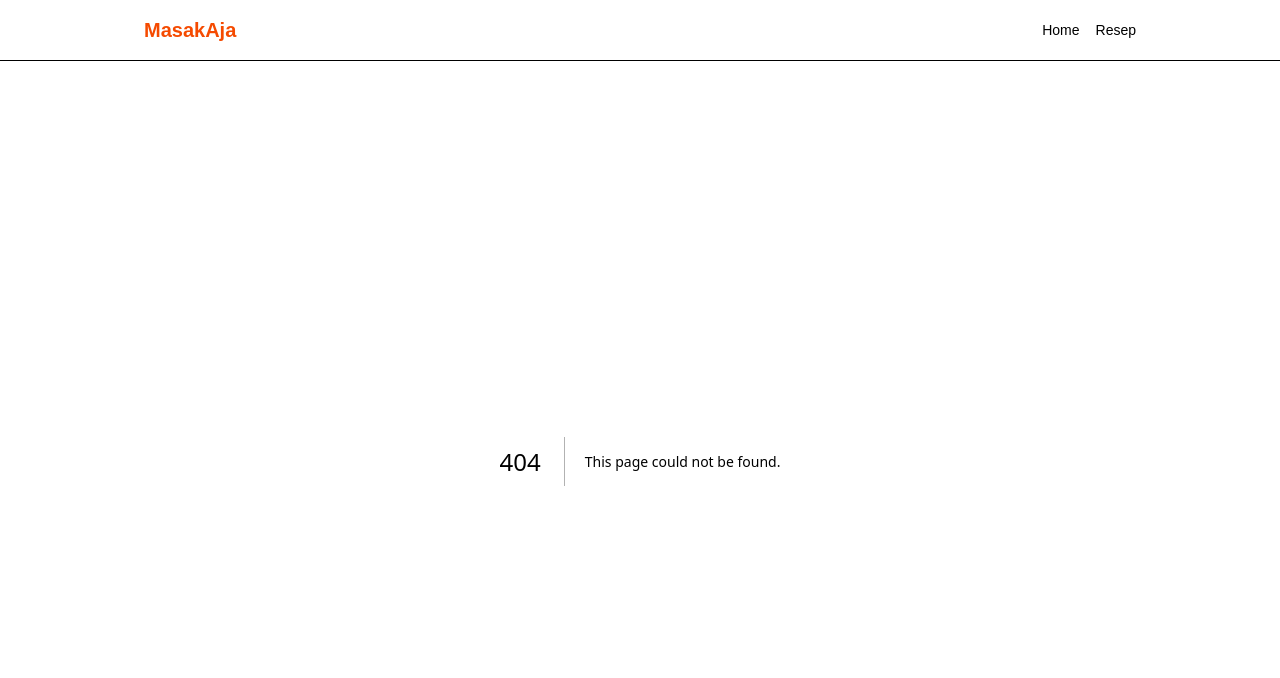
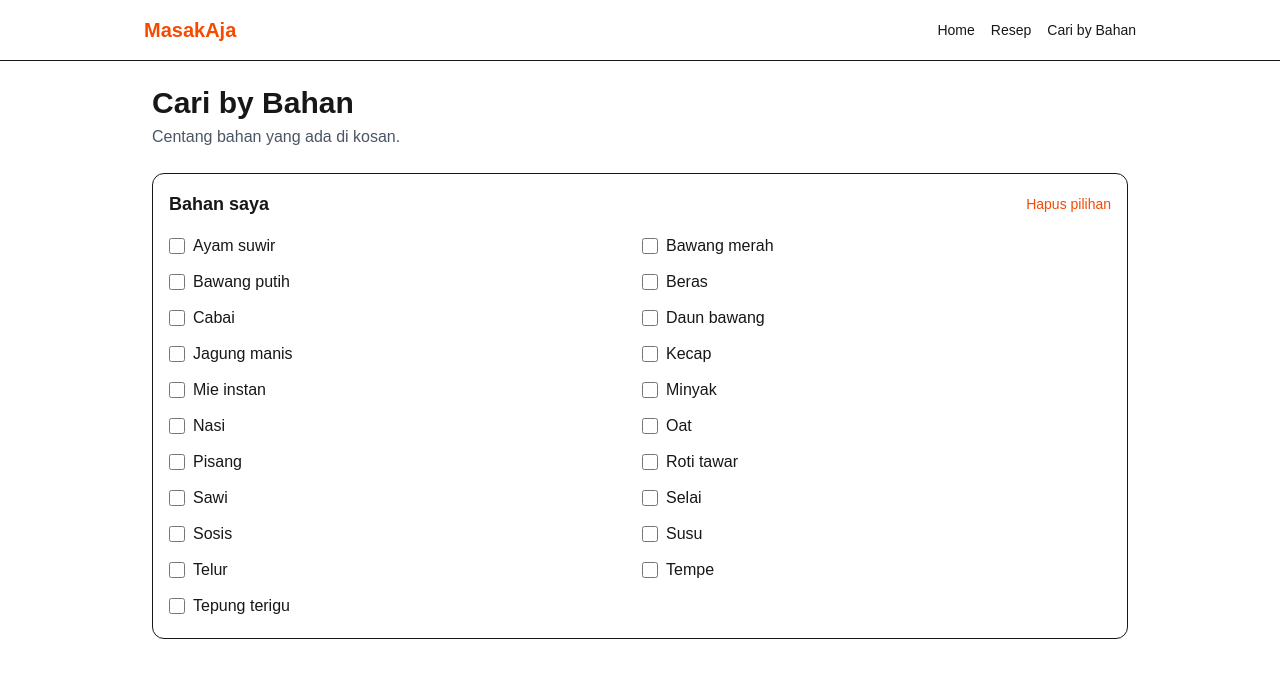
Before and after one commit to Ulfakhairinaa/UTS-PRAK-POPL---MasakAja, a Next.js app: page /cari-bahan in a window 1280 px wide. Before the commit this address had no page. Shown: the top 678 px of the page. Built offline with nearby package versions, Linux system fonts and the light colour scheme.

Commit message:
feat: tambah halaman checklist bahan

```diff
--- /dev/null
+++ b/app/cari-bahan/page.js
@@ -0,0 +1,6 @@
+import recipes from "@/data/recipes.json";
+import CariBahanContainer from "@/containers/CariBahanContainer";
+
+export default function CariBahanPage() {
+  return <CariBahanContainer recipes={recipes} />;
+}
--- /dev/null
+++ b/components/BahanChecklist.js
@@ -0,0 +1,30 @@
+export default function BahanChecklist({ daftarBahan, dipilih, onToggle, onReset }) {
+  return (
+    <section className="rounded-xl border p-4">
+      <div className="mb-3 flex items-center justify-between">
+        <h2 className="text-lg font-semibold">Bahan saya</h2>
+        <button
+          onClick={onReset}
+          className="text-sm text-orange-600 hover:underline"
+        >
+          Hapus pilihan
+        </button>
+      </div>
+      <ul className="grid gap-1 sm:grid-cols-2">
+        {daftarBahan.map((nama) => (
+          <li key={nama}>
+            <label className="flex cursor-pointer items-center gap-2 py-1">
+              <input
+                type="checkbox"
+                checked={dipilih.includes(nama)}
+                onChange={() => onToggle(nama)}
+                className="h-4 w-4"
+              />
+              {nama}
+            </label>
+          </li>
+        ))}
+      </ul>
+    </section>
+  );
+}
--- a/components/Navbar.js
+++ b/components/Navbar.js
@@ -10,6 +10,7 @@ export default function Navbar() {
         <div className="flex gap-4 text-sm">
           <Link href="/" className="hover:text-orange-600">Home</Link>
           <Link href="/resep" className="hover:text-orange-600">Resep</Link>
+          <Link href="/cari-bahan" className="hover:text-orange-600">Cari by Bahan</Link>
         </div>
       </div>
     </nav>
--- /dev/null
+++ b/containers/CariBahanContainer.js
@@ -0,0 +1,23 @@
+"use client";
+
+import { useBahan } from "@/hooks/useBahan";
+import BahanChecklist from "@/components/BahanChecklist";
+
+export default function CariBahanContainer({ recipes }) {
+  const { daftarBahan, dipilih, toggle, reset } = useBahan(recipes);
+
+  return (
+    <main className="mx-auto max-w-5xl p-6">
+      <h1 className="text-3xl font-bold">Cari by Bahan</h1>
+      <p className="mb-6 mt-1 text-gray-600">
+        Centang bahan yang ada di kosan.
+      </p>
+      <BahanChecklist
+        daftarBahan={daftarBahan}
+        dipilih={dipilih}
+        onToggle={toggle}
+        onReset={reset}
+      />
+    </main>
+  );
+}
--- /dev/null
+++ b/hooks/useBahan.js
@@ -0,0 +1,23 @@
+import { useMemo, useState } from "react";
+import { Recipe } from "@/models/Recipe";
+
+export function useBahan(dataAwal) {
+  const semua = useMemo(() => dataAwal.map((r) => new Recipe(r)), [dataAwal]);
+
+  const daftarBahan = useMemo(() => {
+    const nama = new Set();
+    semua.forEach((r) => r.bahan.forEach((b) => nama.add(b.nama)));
+    return [...nama].sort((a, b) => a.localeCompare(b));
+  }, [semua]);
+
+  const [dipilih, setDipilih] = useState([]);
+
+  const toggle = (nama) =>
+    setDipilih((d) =>
+      d.includes(nama) ? d.filter((x) => x !== nama) : [...d, nama]
+    );
+
+  const reset = () => setDipilih([]);
+
+  return { semua, daftarBahan, dipilih, toggle, reset };
+}
```
